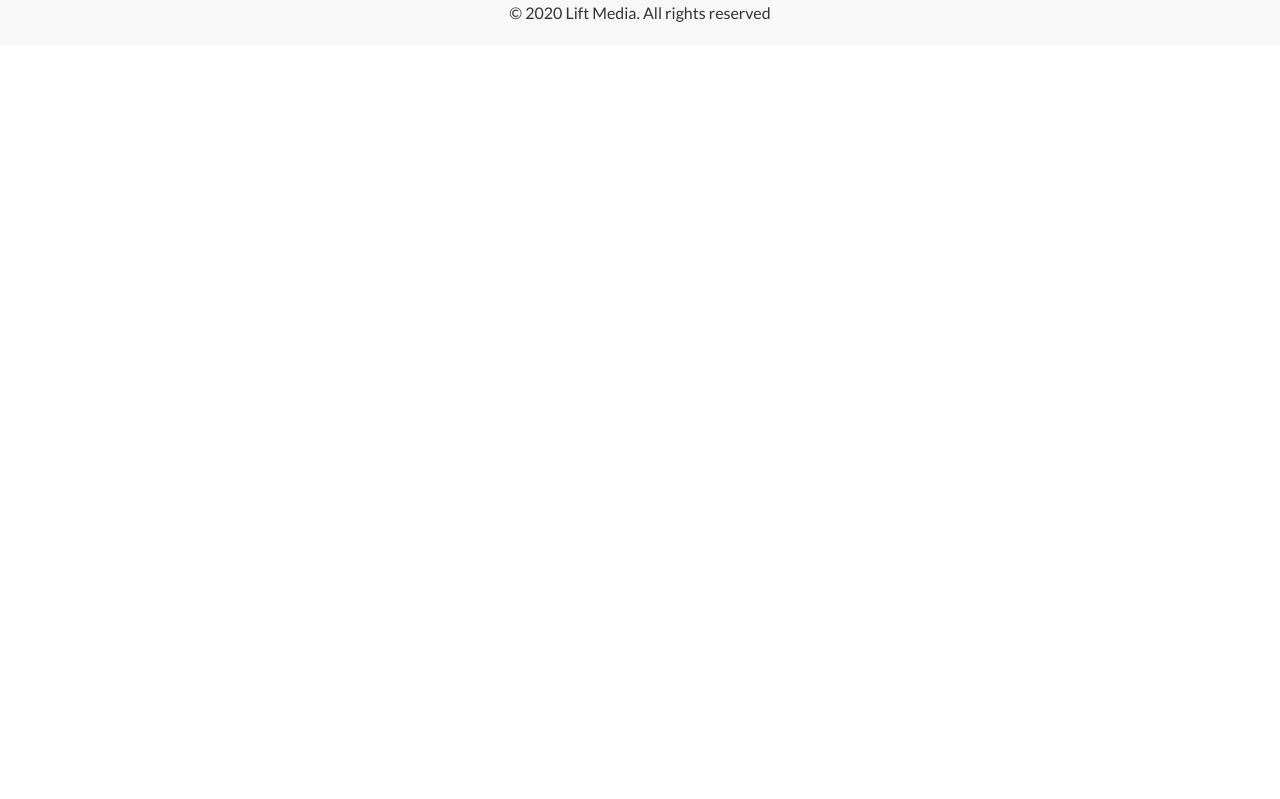
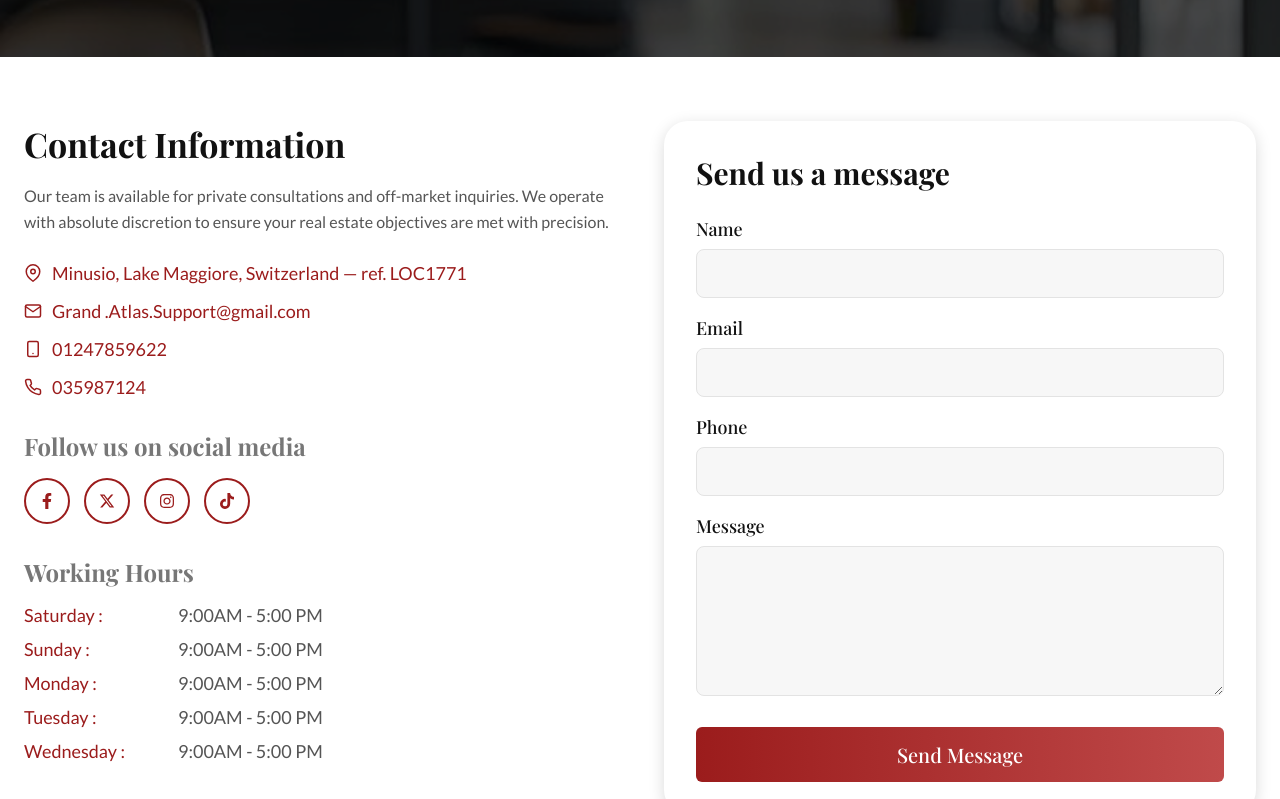
Before and after one commit to alifathyy/grand-atlas, a React (Vite) app: page /contact in a window 1280 px wide. Shown: the part 500-1299 px from the top of the page. Before the commit the page ends 800 px from the top, so only its background shows below. Built offline with nearby package versions, Linux system fonts and the light colour scheme.

Commit message:
Add contact page

```diff
--- a/src/index.css
+++ b/src/index.css
@@ -63,3 +63,22 @@ ul { list-style: none; }
   .hero-socials { display: none; }
 }
 @media (max-width: 600px) { .card-grid { grid-template-columns: 1fr; } }
+
+/* Contact */
+.contact-grid { display: grid; grid-template-columns: 1fr 1fr; gap: 48px; align-items: start; }
+.contact-info h2 { font-size: 34px; margin-bottom: 16px; }
+.contact-info > p { line-height: 1.6; margin-bottom: 28px; }
+.contact-list li { display: flex; align-items: center; gap: 10px; color: var(--red); font-size: 18px; margin-bottom: 16px; }
+.contact-info h3 { font-size: 24px; color: #777; margin: 32px 0 16px; }
+.contact-socials { display: flex; gap: 14px; }
+.contact-socials span { width: 46px; height: 46px; border: 2px solid var(--red); border-radius: 50%; display: grid; place-items: center; color: var(--red); }
+.hours li { display: flex; gap: 24px; font-size: 18px; margin-bottom: 12px; }
+.hours b { color: var(--red); font-weight: 400; min-width: 130px; }
+.form-card { border-radius: 24px; box-shadow: 0 4px 16px rgba(0,0,0,0.15); padding: 32px; }
+.form-card h2 { font-size: 30px; margin-bottom: 24px; }
+.form-card label { display: block; font-family: 'Playfair Display', serif; color: #111; margin: 18px 0 8px; font-size: 18px; }
+.form-card input, .form-card textarea { width: 100%; padding: 14px; background: #f7f7f7; border: 1px solid #e3e3e3; border-radius: 8px; font: inherit; }
+.form-card textarea { min-height: 150px; resize: vertical; }
+.send-btn { width: 100%; margin-top: 28px; padding: 14px; background: var(--grad); color: #fff; border: none; border-radius: 6px; font-family: 'Playfair Display', serif; font-size: 20px; cursor: pointer; }
+.form-msg { margin-top: 14px; text-align: center; }
+@media (max-width: 900px) { .contact-grid { grid-template-columns: 1fr; } }
--- a/src/pages/Contact.jsx
+++ b/src/pages/Contact.jsx
@@ -1 +1,89 @@
-export default function Contact() { return <h1>Contact</h1> }
+import { useState } from 'react'
+import { FaFacebookF, FaInstagram, FaTiktok } from 'react-icons/fa'
+import { FaXTwitter } from 'react-icons/fa6'
+import { FiMapPin, FiMail, FiSmartphone, FiPhone } from 'react-icons/fi'
+import Hero from '../components/Hero'
+
+const hours = ['Saturday', 'Sunday', 'Monday', 'Tuesday', 'Wednesday']
+
+export default function Contact() {
+  const [form, setForm] = useState({ name: '', email: '', phone: '', message: '' })
+  const [status, setStatus] = useState('')
+
+  const onChange = (e) => setForm({ ...form, [e.target.name]: e.target.value })
+
+  const onSubmit = (e) => {
+    e.preventDefault()
+    if (!form.name || !form.email || !form.message) {
+      setStatus('Please fill in your name, email and message.')
+      return
+    }
+    // TODO: send to the API if the task has a contact endpoint
+    setStatus('Thank you! Your message has been sent.')
+    setForm({ name: '', email: '', phone: '', message: '' })
+  }
+
+  return (
+    <>
+      <Hero
+        height={480}
+        image="/images/contact-hero.jpg"
+        title="Connected Globally. Available Locally."
+        text="With experts positioned in the world's most influential markets, we are never more than a conversation away. Reach out to our team to experience a new standard of real estate advisory."
+      />
+
+      <div className="container section">
+        <div className="contact-grid">
+          <div className="contact-info">
+            <h2>Contact Information</h2>
+            <p>
+              Our team is available for private consultations and off-market inquiries. We operate
+              with absolute discretion to ensure your real estate objectives are met with precision.
+            </p>
+
+            <ul className="contact-list">
+              <li><FiMapPin /> Minusio, Lake Maggiore, Switzerland — ref. LOC1771</li>
+              <li><FiMail /> Grand .Atlas.Support@gmail.com</li>
+              <li><FiSmartphone /> 01247859622</li>
+              <li><FiPhone /> 035987124</li>
+            </ul>
+
+            <h3>Follow us on social media</h3>
+            <div className="contact-socials">
+              <span><FaFacebookF /></span>
+              <span><FaXTwitter /></span>
+              <span><FaInstagram /></span>
+              <span><FaTiktok /></span>
+            </div>
+
+            <h3>Working Hours</h3>
+            <ul className="hours">
+              {hours.map((day) => (
+                <li key={day}><b>{day} :</b> 9:00AM - 5:00 PM</li>
+              ))}
+            </ul>
+          </div>
+
+          <form className="form-card" onSubmit={onSubmit}>
+            <h2>Send us a message</h2>
+
+            <label htmlFor="name">Name</label>
+            <input id="name" name="name" value={form.name} onChange={onChange} />
+
+            <label htmlFor="email">Email</label>
+            <input id="email" name="email" type="email" value={form.email} onChange={onChange} />
+
+            <label htmlFor="phone">Phone</label>
+            <input id="phone" name="phone" value={form.phone} onChange={onChange} />
+
+            <label htmlFor="message">Message</label>
+            <textarea id="message" name="message" value={form.message} onChange={onChange} />
+
+            <button className="send-btn" type="submit">Send Message</button>
+            {status && <p className="form-msg">{status}</p>}
+          </form>
+        </div>
+      </div>
+    </>
+  )
+}
```
Also changed, not shown: public/images/contact-hero.jpg (added).
